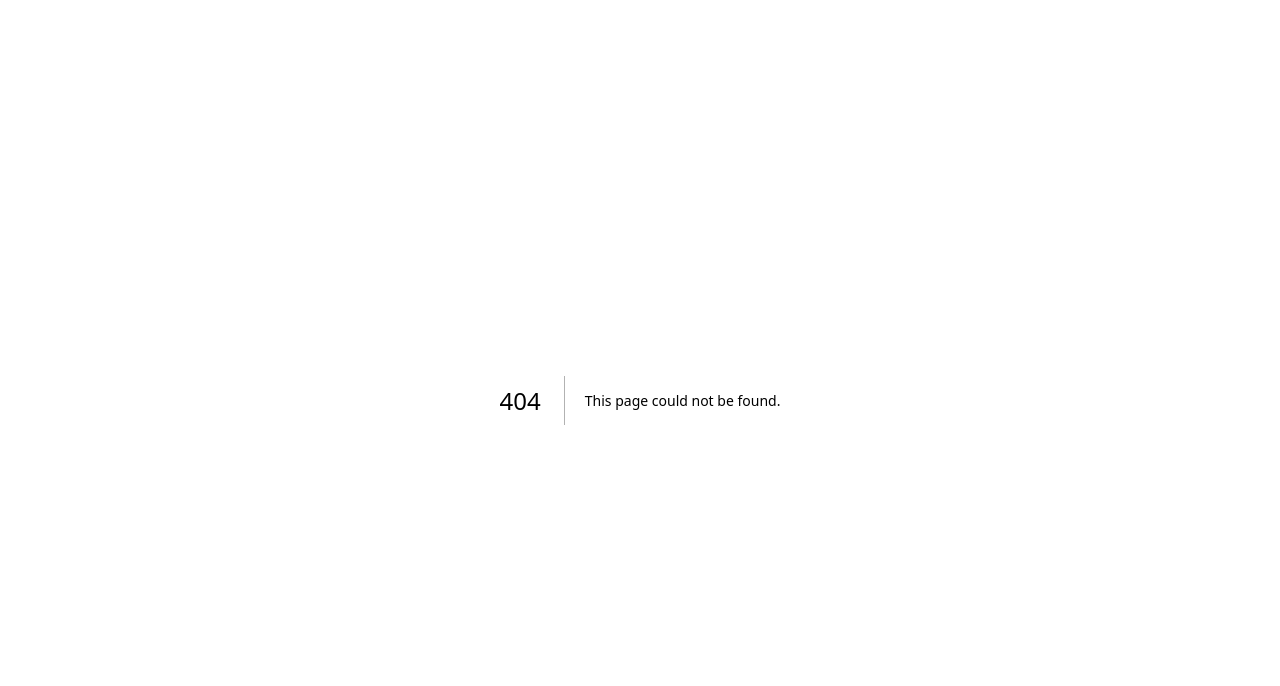
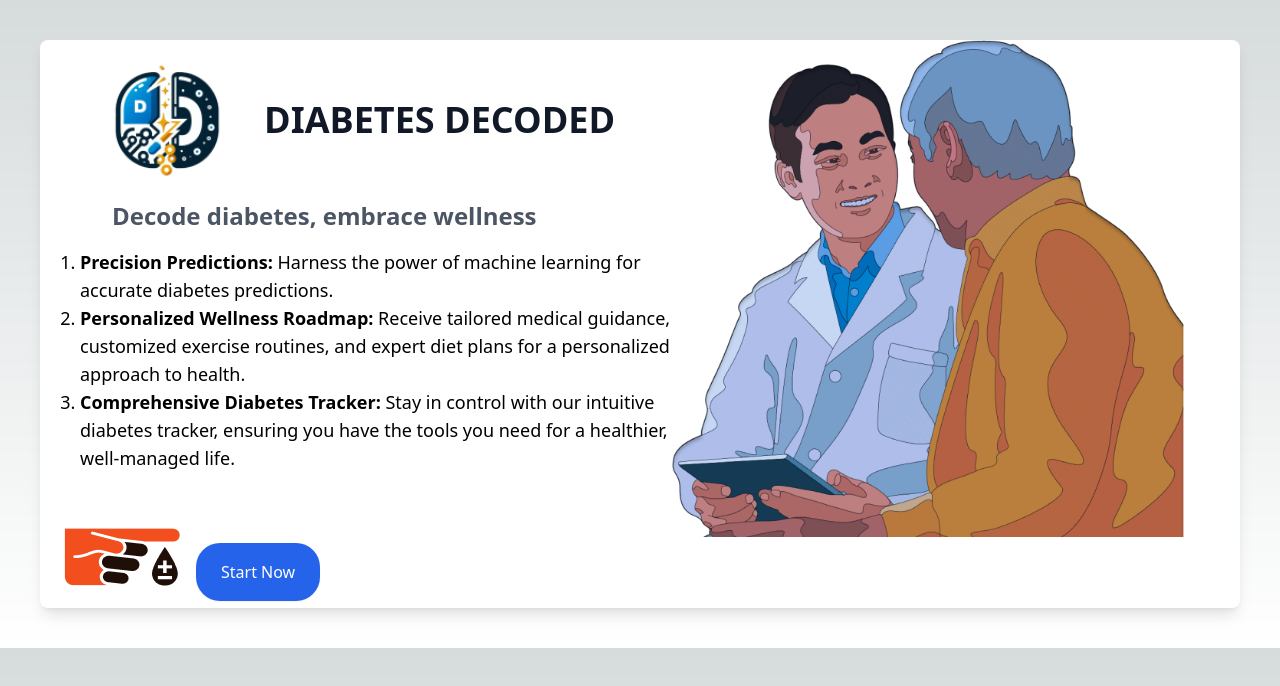
Before and after one commit to karan-panda/Diabetes-Decoded-gdsc, a Next.js app: page /landing in a window 1280 px wide. Before the commit this address had no page. Shown: the top 686 px of the page. Built offline with nearby package versions, Linux system fonts and the light colour scheme.

Commit message:
Design changes

```diff
--- a/pages/landing/page.js
+++ b/pages/landing/index.js
@@ -3,9 +3,12 @@ import Link from "next/link";
 
 export default function Home() {
   return (
-    <div className="bg-white text-black">
-      <header className="bg-white py-12">
-        <div className="max-w-7xl mx-auto px-4 sm:px-6 lg:flex lg:items-center lg:justify-between">
+    <div className="bg-white text-black shadow-lg rounded-lg m-10">
+
+      <main className=" rounded-lg">
+        <div className="max-w-7xl mx-auto px-4 sm:px-6 lg:flex lg:items-start lg:justify-between mt-0">
+          <div className="lg:w-3/5">
+            <div className="max-w-7xl mx-auto px-4 sm:px-6 lg:flex lg:items-center lg:justify-between mt-0">
               <div className="flex items-center justify-between">
                 <div className="flex items-center">
                   <img
@@ -13,21 +16,16 @@ export default function Home() {
                     alt="Logo"
                     className="h-40 w-auto"
                   />
-              <h1 className="text-5xl font-bold text-gray-900 ml-4">
+                  <h1 className="text-4xl font-bold text-gray-900 ml-4">
                     DIABETES DECODED
                   </h1>
                 </div>
               </div>
             </div>
-      </header>
-      <h2 className="mx-40 my-4 text-4xl text-gray-600 font-bold">
+            <h2 className="px-12 pb-4 text-2xl text-gray-600 font-bold">
               Decode diabetes, embrace wellness
             </h2>
-
-      <main className="py-12">
-        <div className="max-w-7xl mx-auto px-4 sm:px-6 lg:flex lg:items-start lg:justify-between">
-          <div className="lg:w-1/2">
-            <ol className="list-decimal space-y-4 ml-4 text-lg">
+            <ol className="list-decimal ml-4 text-lg">
               <li>
                 <strong>Precision Predictions:</strong> Harness the power of
                 machine learning for accurate diabetes predictions.
@@ -49,15 +47,14 @@ export default function Home() {
                 alt="Doctor consulting with patient"
                 className="mr-4"
               />{" "}
-              {/* Add margin-right to separate the image from the button */}
               <Link href="/get-started">
-                <span className="inline-flex items-center px-6 py-3 border border-transparent text-base font-medium rounded-3xl shadow-sm text-white bg-blue-600 hover:bg-blue-700 mt-8 cursor-pointer">
+                <span className="inline-flex items-center px-6 py-4 border border-transparent text-base font-medium rounded-3xl shadow-sm text-white bg-blue-600 hover:bg-blue-700 mt-8 cursor-pointer">
                   Start Now
                 </span>
               </Link>
             </div>
           </div>
-          <div className="lg:w-1/2 flex justify-center lg:justify-end m-8 lg:mt-0 lg:-mt-40">
+          <div className="lg:w-2/5 flex justify-center lg:justify-end m-8 lg:mt-0 lg:-mt-40">
             <img
               className="max-w-xs lg:max-w-sm xl:max-w-lg"
               src="../images/care.png"
--- a/pages/login.js
+++ b/pages/login.js
@@ -44,7 +44,7 @@ export default function Login() {
             </button>
             <div className="mt-4 text-center">
               <span className="text-black">Not yet Registered? </span>
-              <Link href="/index" className="text-blue-600 hover:underline">
+              <Link href="/" className="text-blue-600 hover:underline">
                 Register Now
               </Link>
             </div>
```
Lines whose indentation alone changed are shown as unchanged.
